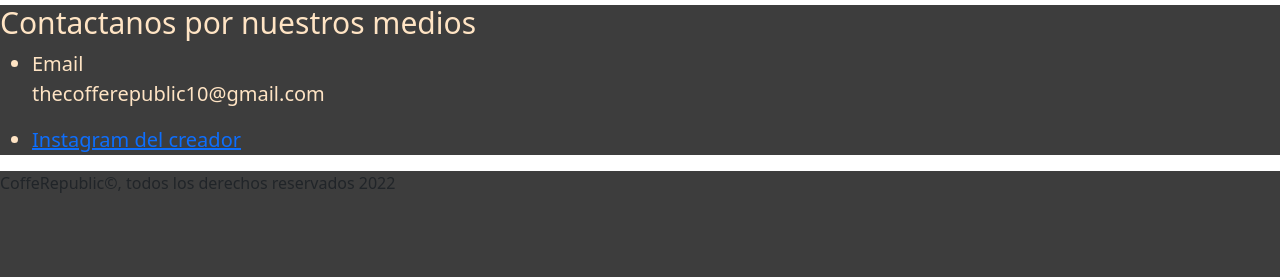
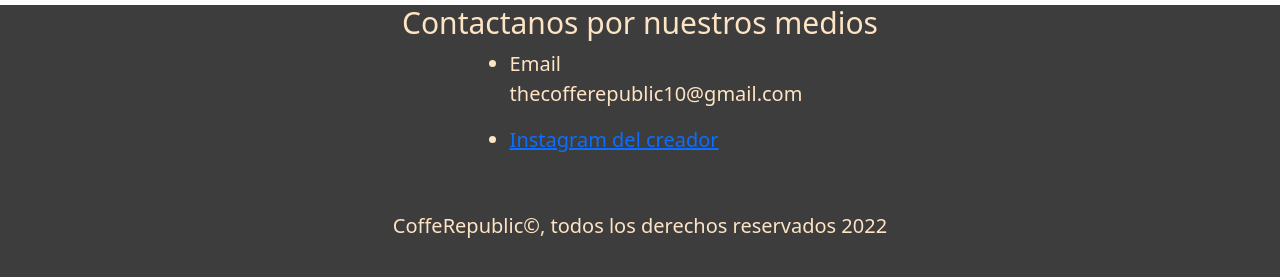
Before and after one commit to GonzaloFramarini/proyecto-coder, a plain HTML site: page pages/contacto.html in a window 1280 px wide. Shown: the part 151-428 px from the top of the page. Drawn offline with nearby package versions, Linux system fonts and the light colour scheme.

Commit message:
guardado de modificaciones en html

```diff
--- a/css/style3.css
+++ b/css/style3.css
@@ -7,11 +7,10 @@
 
 
 /*Body*/
+body{
+    text-align: center;
 
-
-
-/*Header*/
-
+}
 
 
 /*Nav*/
@@ -48,11 +47,16 @@
 ul{
     font-size: 20px;
     color: bisque;
+    text-align: left;
+    display: inline-block;
 }
 
 
 
 /*Footer*/
-footer{
-
+.content-footerp{
+    padding-top: 40px;
+    font-size: 20px;
+    font-weight: 500;
+    color: bisque;
 }
--- a/pages/contacto.html
+++ b/pages/contacto.html
@@ -46,19 +46,22 @@
             </nav>
         </section>
     </header>
+    <!--H1-->
     <section class="content-h1">
         <h1 class="animate__animated animate__fadeInTopLeft">Contacto</h1>
     </section>
+    <!--Main-->
     <main>
         <h2 class="content-h2">Contactanos por nuestros medios</h2>
         <ul>
-            <li>Email <p>thecofferepublic10@gmail.com</p></li>
+            <li type="">Email <p>thecofferepublic10@gmail.com</p></li>
             <li><a href="http://instagram.com/gonzaframarini/" target="_blank" rel="noopener noreferrer">Instagram del creador</a></li>
         </ul>
     </main>
+    <!--Footer-->
     <footer>
         <section class="content-footer">
-            <p>CoffeRepublic©, todos los derechos reservados 2022</p>
+            <p class="content-footerp">CoffeRepublic©, todos los derechos reservados 2022</p>
         </section>
     </footer>
 </body>
```
